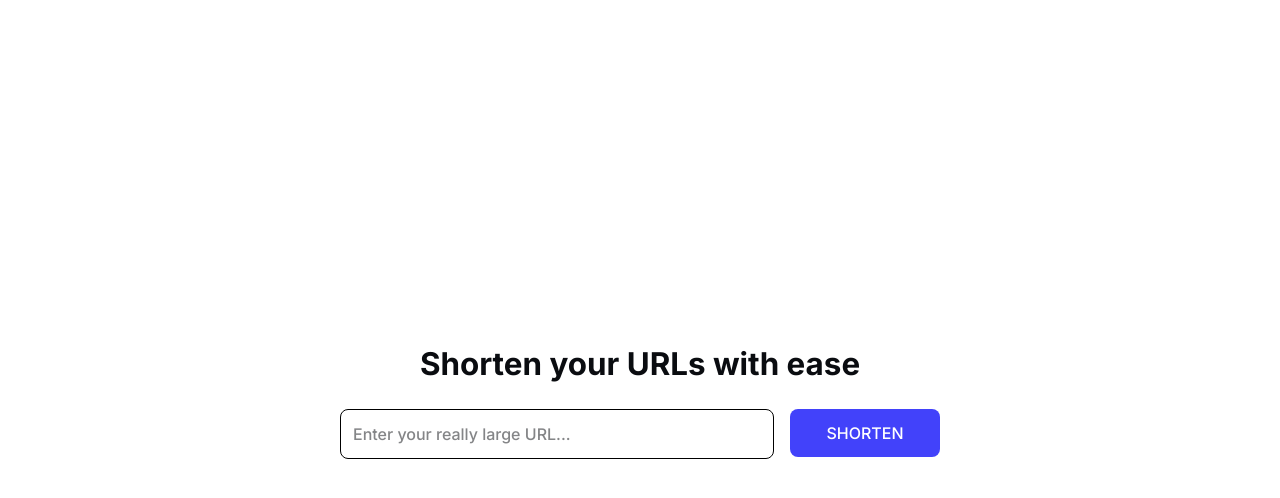
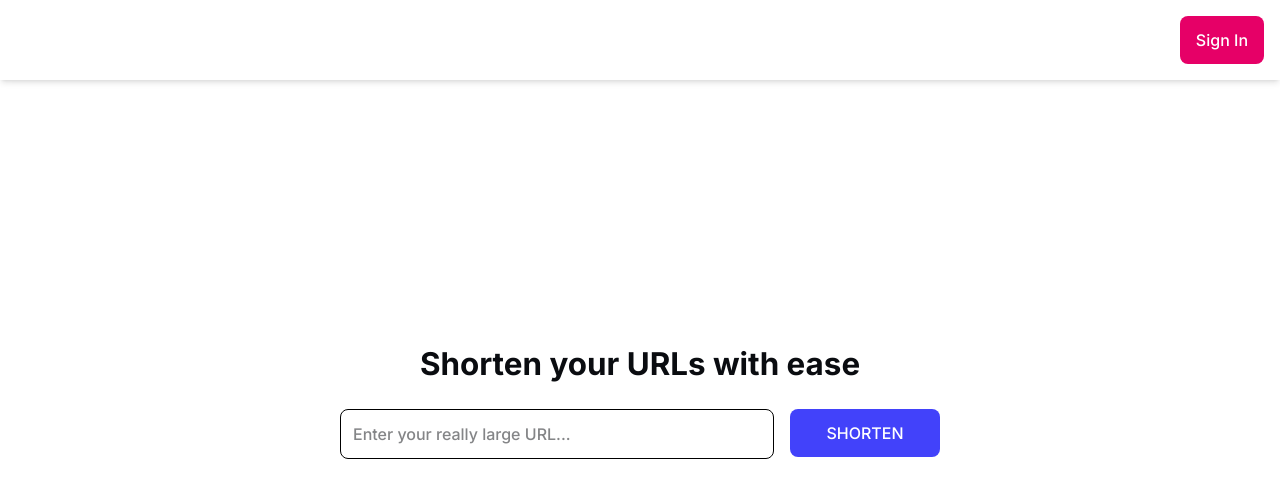
Before and after one commit to junaidshaikh-js/url-shortener-client, a Next.js app: page / in a window 1280 px wide. Shown: the top 498 px of the page. Built offline with nearby package versions, Linux system fonts and the light colour scheme.

Commit message:
add sign in button

```diff
--- a/src/app/layout.tsx
+++ b/src/app/layout.tsx
@@ -1,7 +1,7 @@
 import type { Metadata } from 'next'
 import { Inter } from 'next/font/google'
 
-import { DOM_MAIN } from '@/constants'
+import Header from '@/components/Header'
 import './globals.css'
 
 const inter = Inter({
@@ -23,9 +23,10 @@ export default function RootLayout({
   return (
     <html lang="en" data-theme="light" className={inter.variable}>
       <body>
-        <main id={DOM_MAIN}>
-          <div id="root">{children}</div>
-        </main>
+        <div id="root">
+          <Header />
+          <main className="pt-20">{children}</main>
+        </div>
       </body>
     </html>
   )
--- a/src/app/page.tsx
+++ b/src/app/page.tsx
@@ -5,7 +5,10 @@ import ShortUrl from '@/components/ShortURL'
 
 export default function Home() {
   return (
-    <Container renderAs="section" className="flex min-h-dvh items-center">
+    <Container
+      renderAs="section"
+      className="flex min-h-[calc(100dvh-160px)] items-center"
+    >
       <motion.div
         animate={{ opacity: 1, y: 0 }}
         transition={{
--- a/src/components/Button/index.tsx
+++ b/src/components/Button/index.tsx
@@ -1,8 +1,10 @@
+'use client'
+
 import { motion, HTMLMotionProps } from 'motion/react'
 
 import { cn } from '@/libs/utils'
 
-type Variant = 'none' | 'primary'
+type Variant = 'none' | 'primary' | 'secondary'
 
 interface ButtonProps extends HTMLMotionProps<'button'> {
   variant?: Variant
@@ -21,6 +23,7 @@ export default function Button({
   const variantMap = {
     none: '',
     primary: 'bg-primary text-white',
+    secondary: 'bg-secondary text-white',
   }
 
   return (
--- /dev/null
+++ b/src/components/Header/index.tsx
@@ -0,0 +1,9 @@
+import SignIn from '../SignIn'
+
+export default function Header() {
+  return (
+    <header className="fixed top-0 right-0 left-0 flex min-h-20 justify-end bg-white p-4 shadow-md">
+      <SignIn />
+    </header>
+  )
+}
--- a/src/components/Modal/index.tsx
+++ b/src/components/Modal/index.tsx
@@ -4,7 +4,6 @@ import { motion } from 'framer-motion'
 import { RemoveScroll } from 'react-remove-scroll'
 
 import useKey from '@/hooks/useKey'
-import { DOM_MAIN } from '@/constants'
 
 interface ModalProps {
   children: React.ReactNode
@@ -30,7 +29,7 @@ export default function Modal({ isOpen, onClose, children }: ModalProps) {
           />
           <motion.div
             animate={{ opacity: 1, scale: 1 }}
-            className="z-10 mx-4 max-h-[95dvh] max-w-[600px] overflow-auto rounded-lg bg-white p-4"
+            className="z-10 mx-4 max-h-[95dvh] max-w-[600px] overflow-auto rounded-lg bg-white p-4 md:mx-0"
             initial={{ opacity: 0, scale: 0 }}
             transition={{ duration: 0.2 }}
           >
@@ -39,6 +38,6 @@ export default function Modal({ isOpen, onClose, children }: ModalProps) {
         </div>
       </RemoveScroll>
     </FocusLock>,
-    document.getElementById(DOM_MAIN) as HTMLElement
+    document.body
   )
 }
--- /dev/null
+++ b/src/components/SignIn/AuthModal/index.tsx
@@ -0,0 +1,16 @@
+import type { Dispatch, SetStateAction } from 'react'
+
+import Modal from '@/components/Modal'
+
+interface AuthModalProps {
+  isOpen: boolean
+  setIsOpen: Dispatch<SetStateAction<boolean>>
+}
+
+export default function AuthModal({ isOpen, setIsOpen }: AuthModalProps) {
+  return (
+    <Modal isOpen={isOpen} onClose={() => setIsOpen(false)}>
+      <h2>Sign In Coming Soon</h2>
+    </Modal>
+  )
+}
--- /dev/null
+++ b/src/components/SignIn/index.tsx
@@ -0,0 +1,23 @@
+'use client'
+
+import { useState } from 'react'
+
+import Button from '../Button'
+import AuthModal from './AuthModal'
+
+export default function SignIn() {
+  const [isOpen, setIsOpen] = useState(false)
+
+  return (
+    <>
+      <Button
+        variant="secondary"
+        className="font-medium"
+        onClick={() => setIsOpen(true)}
+      >
+        Sign In
+      </Button>
+      <AuthModal isOpen={isOpen} setIsOpen={setIsOpen} />
+    </>
+  )
+}
--- a/src/constants/index.ts
+++ /dev/null
@@ -1 +0,0 @@
-export const DOM_MAIN = 'dom-main'
```
